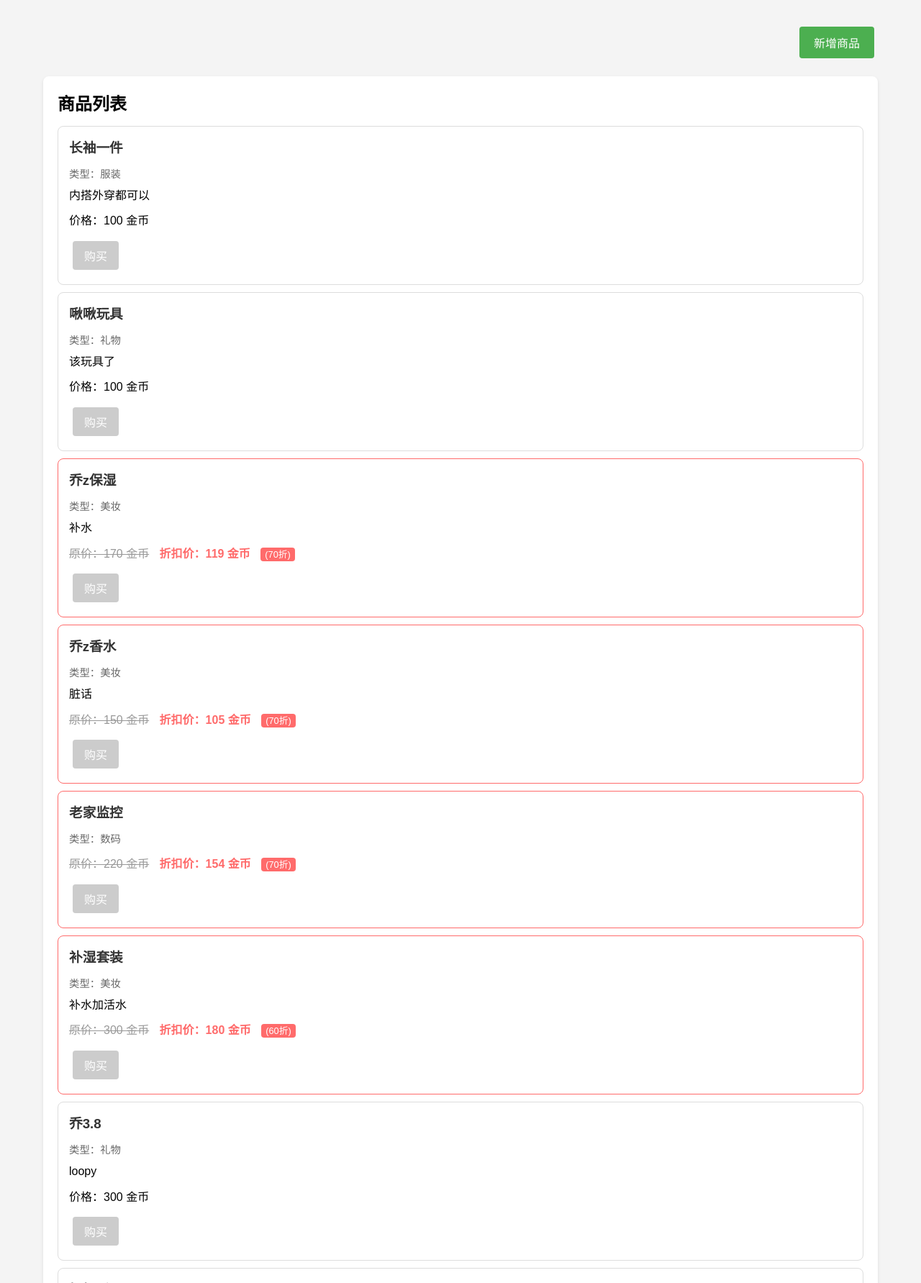
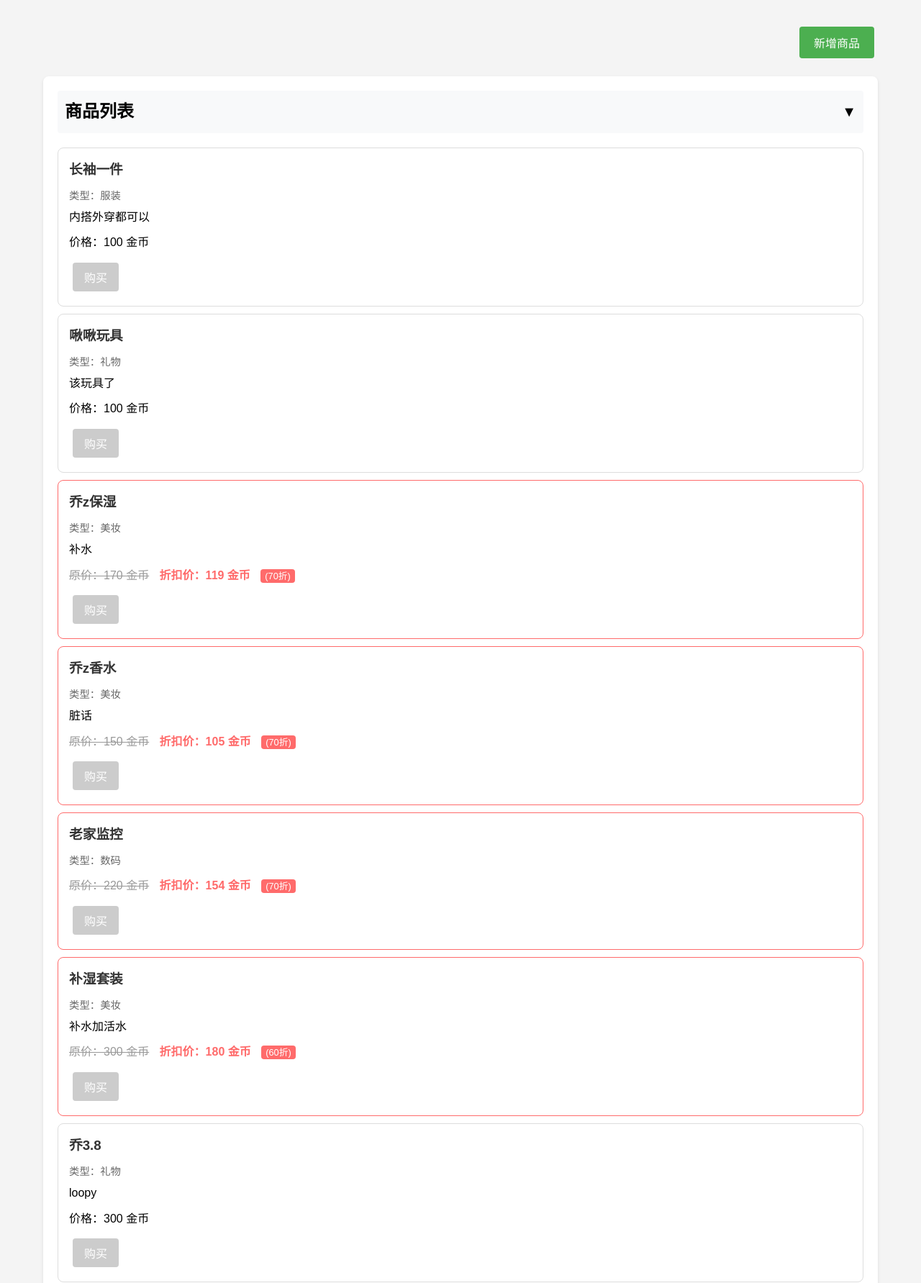
Before and after one commit to sumaliqinghua/gametodo, a Flask app: page /product in a window 1280 px wide. Shown: the part 113-1896 px from the top of the page at 72% size. Run offline with Flask 3, Linux system fonts and the light colour scheme.

Commit message:
fix: 折叠
新增商品弹窗太长了，点不到下面的保存和取消按钮了；商品列表和已购买商品增加折叠功能，方便查看

```diff
--- a/static/css/style.css
+++ b/static/css/style.css
@@ -292,16 +292,19 @@ button[type="submit"]:hover {
     height: 100%;
     background-color: rgba(0,0,0,0.5);
     z-index: 1000;
+    overflow-y: auto;
 }
 
 .modal-content {
     background-color: white;
-    margin: 10% auto;
+    margin: 5% auto;
     padding: 20px;
     width: 80%;
     max-width: 500px;
     border-radius: 8px;
     box-shadow: 0 2px 10px rgba(0,0,0,0.1);
+    max-height: 90vh;
+    overflow-y: auto;
 }
 
 .modal-content h2 {
@@ -357,6 +360,44 @@ button[type="submit"]:hover {
     color: white;
 }
 
+/* 可折叠区域样式 */
+.section-header {
+    display: flex;
+    align-items: center;
+    justify-content: space-between;
+    cursor: pointer;
+    padding: 10px;
+    background-color: #f8f9fa;
+    border-radius: 4px;
+    margin-bottom: 10px;
+}
+
+.section-header h2 {
+    margin: 0;
+}
+
+.section-header .toggle-icon {
+    font-size: 20px;
+    transition: transform 0.3s;
+}
+
+.section-header .toggle-icon.collapsed {
+    transform: rotate(-90deg);
+}
+
+.section-content {
+    transition: max-height 0.3s ease-out;
+    overflow: hidden;
+}
+
+.section-content.collapsed {
+    max-height: 0;
+}
+
+.section-content.expanded {
+    max-height: 2000px;
+}
+
 /* 已购买商品样式 */
 .purchased-section {
     margin-top: 40px;
--- a/static/js/main.js
+++ b/static/js/main.js
@@ -351,6 +351,23 @@ async function fetchPurchasedProducts() {
     }
 }
 
+// 切换区域的展开/折叠状态
+function toggleSection(sectionId) {
+    const section = document.getElementById(sectionId);
+    const header = section.previousElementSibling;
+    const icon = header.querySelector('.toggle-icon');
+
+    if (section.classList.contains('expanded')) {
+        section.classList.remove('expanded');
+        section.classList.add('collapsed');
+        icon.classList.add('collapsed');
+    } else {
+        section.classList.remove('collapsed');
+        section.classList.add('expanded');
+        icon.classList.remove('collapsed');
+    }
+}
+
 // 初始化新增商品表单
 function initAddProductForm() {
     const showFormButton = document.getElementById('show-add-product');
--- a/templates/product.html
+++ b/templates/product.html
@@ -76,15 +76,21 @@
             </div>
 
             <section class="store-section">
-                <h2>商品列表</h2>
-                <div id="products-list">
+                <div class="section-header" onclick="toggleSection('products-list')">
+                    <h2>商品列表</h2>
+                    <span class="toggle-icon">▼</span>
+                </div>
+                <div id="products-list" class="section-content expanded">
                     <!-- 商品列表将通过 JavaScript 动态更新 -->
                 </div>
             </section>
 
             <section class="purchased-section">
-                <h2>已购买商品</h2>
-                <div id="purchased-products-list">
+                <div class="section-header" onclick="toggleSection('purchased-products-list')">
+                    <h2>已购买商品</h2>
+                    <span class="toggle-icon">▼</span>
+                </div>
+                <div id="purchased-products-list" class="section-content expanded">
                     <!-- 已购买商品列表将通过 JavaScript 动态更新 -->
                 </div>
             </section>
```
